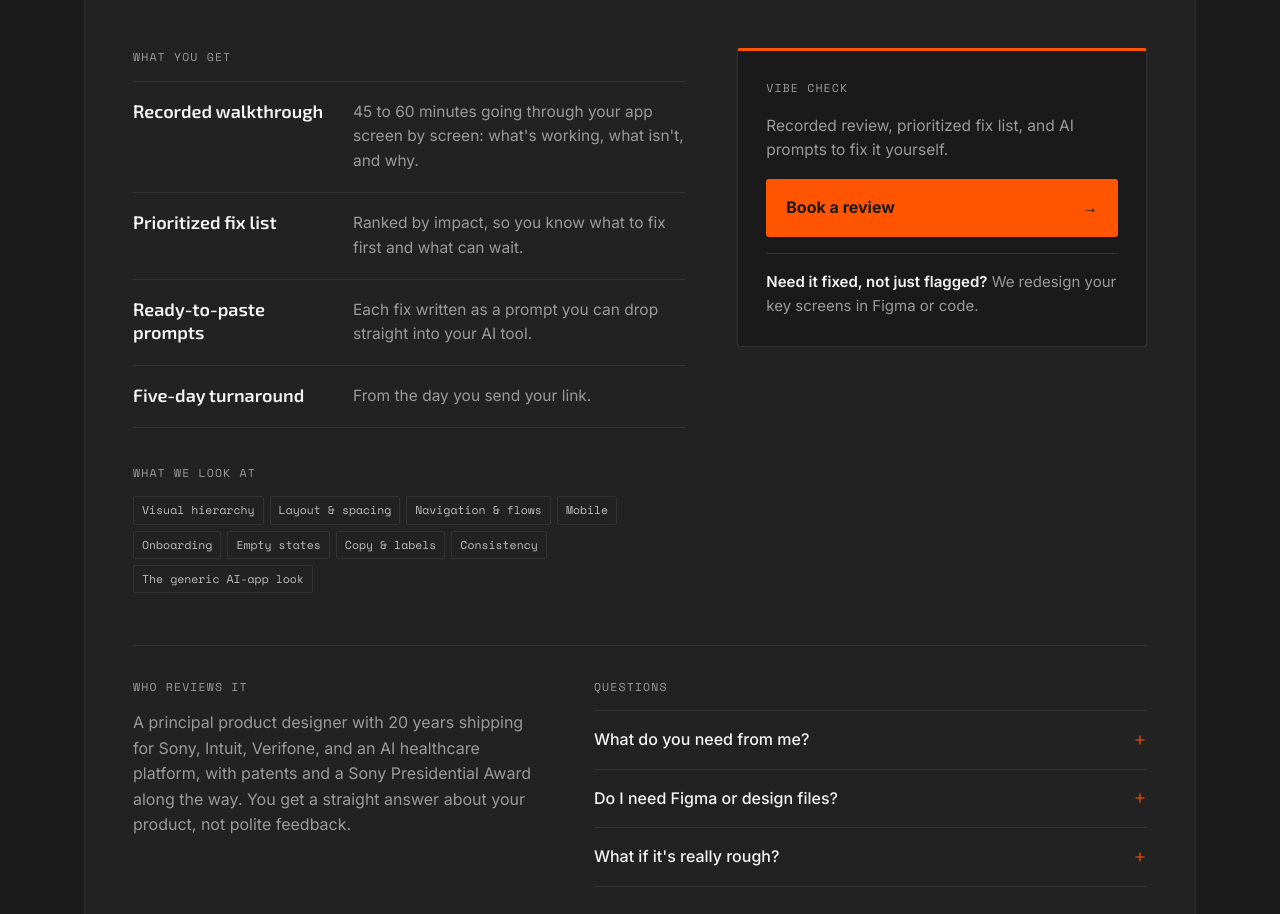
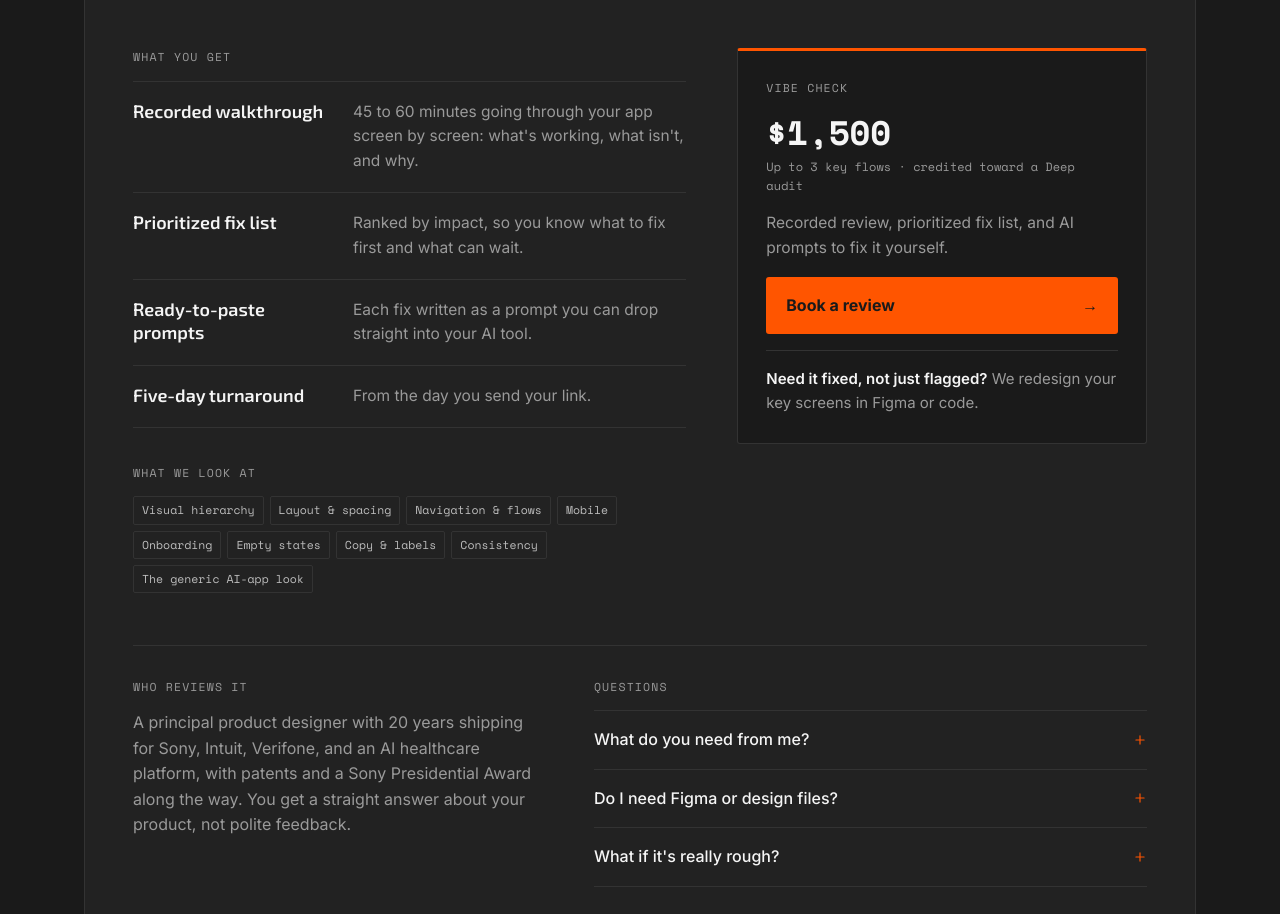
Before and after one commit to johnsalisbury-sketch/adaptivstudios-site, a plain HTML site: page index.html in a window 1280 px wide. Shown: the part 1389-2303 px from the top of the page. Drawn offline with nearby package versions, Linux system fonts and the light colour scheme.

Commit message:
Vibe Check: show $1,500 flat price, 3-flow scope, Deep audit credit
Co-Authored-By: Claude Opus 5.5 <noreply@anthropic.com>
Claude-Session: https://claude.ai/code/session_01G3BLdiu6yCjN8E2cVNk5Ww

```diff
--- a/index.html
+++ b/index.html
@@ -244,6 +244,8 @@
   .vibe .looks .tags{margin-top:0}
   .price{background:var(--bg);border:1px solid var(--line);border-top:3px solid var(--orange);border-radius:3px;padding:28px;display:grid;gap:16px}
   .price .lbl{margin-bottom:0}
+  .price .amt b{display:block;font-family:var(--mono);font-size:34px;font-weight:700;line-height:1.1;color:var(--text)}
+  .price .amt span{display:block;margin-top:6px;font-family:var(--mono);font-size:12px;color:var(--muted)}
   .price p{color:var(--muted);font-size:15.5px}
   .price .btn{justify-content:space-between;padding:16px 20px;font-size:16px}
   .price .up{border-top:1px solid var(--line);padding-top:16px;font-size:15px}
@@ -395,6 +397,7 @@
 
           <aside class="price" aria-label="Book a Vibe Check">
             <span class="lbl">Vibe Check</span>
+            <div class="amt"><b>$1,500</b><span>Up to 3 key flows · credited toward a Deep audit</span></div>
             <p>Recorded review, prioritized fix list, and AI prompts to fix it yourself.</p>
             <a class="btn" id="vc-book" href="#contact">Book a review <span aria-hidden="true">&rarr;</span></a>
             <p class="up"><b>Need it fixed, not just flagged?</b> We redesign your key screens in Figma or code.</p>
```
